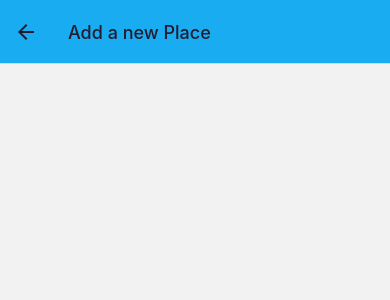
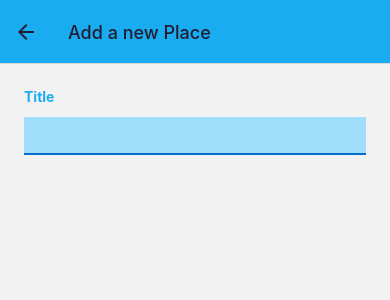
Before and after one commit to raniagh/favoritePlaces-ReactNative, a React Native app: screen /AddPlace in a window 390 px wide. Shown: the top 300 px of the page. Built offline with nearby package versions, Linux system fonts and the light colour scheme.

Commit message:
add title design

```diff
--- a/App.js
+++ b/App.js
@@ -23,11 +23,12 @@ export default function App() {
             name="AllPlaces"
             component={AllPlaces}
             options={({ navigation }) => ({
+              title: "Your Favorite Places",
               headerRight: ({ tintColor }) => (
                 <IconButton
                   icon="add"
+                  size={24}
                   color={tintColor}
-                  size={24}
                   onPress={() => navigation.navigate("AddPlace")}
                 />
               ),
@@ -36,7 +37,9 @@ export default function App() {
           <Stack.Screen
             name="AddPlace"
             component={AddPlace}
-            options={{ title: "Add a new Place" }}
+            options={{
+              title: "Add a new Place",
+            }}
           />
         </Stack.Navigator>
       </NavigationContainer>
--- a/components/places/PlaceForm.js
+++ b/components/places/PlaceForm.js
@@ -1,7 +1,45 @@
-import { View } from "react-native";
+import { useState } from "react";
+import { ScrollView, View, Text, TextInput, StyleSheet } from "react-native";
+import { Colors } from "../../constants/colors";
 
 function PlaceForm() {
-  return <View></View>;
+  const [enteredTitle, setEnteredTitle] = useState("");
+
+  function changeTitleHandler(enteredText) {
+    setEnteredTitle(enteredText);
+  }
+  return (
+    <ScrollView style={styles.form}>
+      <View>
+        <Text style={styles.label}>Title</Text>
+        <TextInput
+          style={styles.input}
+          onChangeText={changeTitleHandler}
+          value={enteredTitle}
+        />
+      </View>
+    </ScrollView>
+  );
 }
 
 export default PlaceForm;
+const styles = StyleSheet.create({
+  form: {
+    flex: 1,
+    padding: 24,
+  },
+  label: {
+    fontWeight: "bold",
+    marginBottom: 4,
+    color: Colors.primary500,
+  },
+  input: {
+    marginVertical: 8,
+    paddingHorizontal: 4,
+    paddingVertical: 8,
+    fontSize: 16,
+    borderBottomColor: Colors.primary700,
+    borderBottomWidth: 2,
+    backgroundColor: Colors.primary100,
+  },
+});
--- a/components/places/PlaceItem.js
+++ b/components/places/PlaceItem.js
@@ -1,7 +1,4 @@
-import { Text } from "react-native";
-import { Pressable } from "react-native";
-import { Image } from "react-native";
-import { View } from "react-native";
+import { View, Text, Pressable, Image } from "react-native";
 
 function PlaceItem({ place, onSelect }) {
   return (
```
